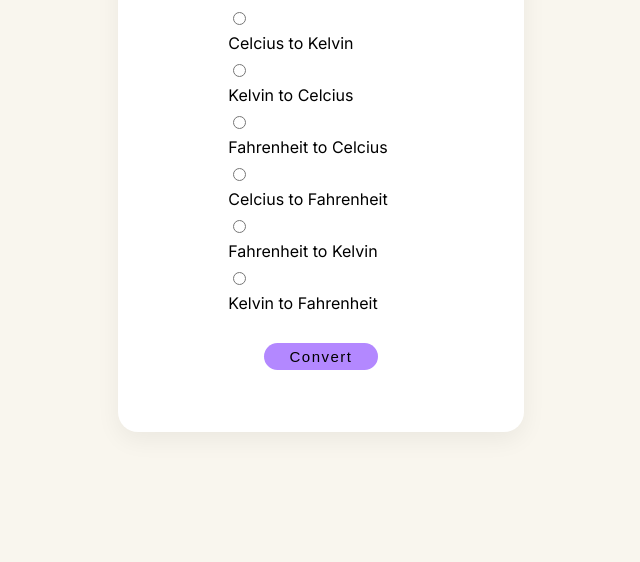
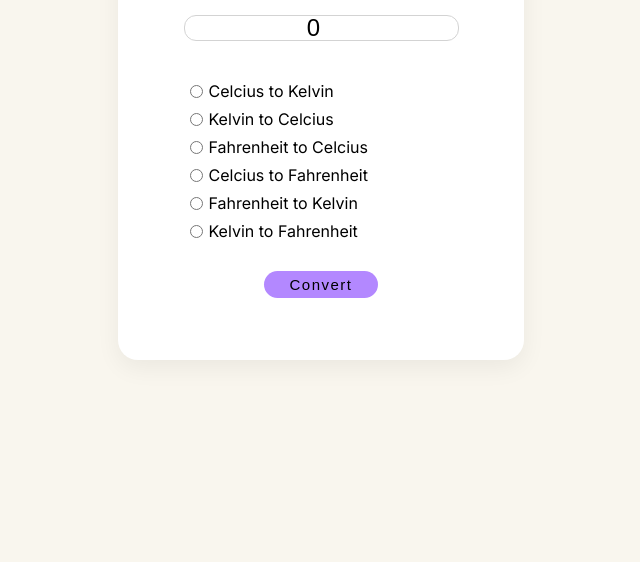
Before and after one commit to 00008moj/contemp, a plain HTML site: page index.html in a window 1280 px wide. Shown: the part 238-800 px from the top of the page, without its empty margins (319-959 px from the left). Drawn offline with Linux system fonts and the light colour scheme.

Commit message:
Update style.css

```diff
--- a/style.css
+++ b/style.css
@@ -10,11 +10,13 @@
   min-height: 100vh;
   transform: translateY(-30px);
 }
+
 body {
   background-color: #f9f6ee;
   font-family: Inter;
   margin: 0;
 }
+
 form {
   text-align: center;
   background-color: #fff;
@@ -25,22 +27,26 @@ form {
   flex-direction: column;
   align-items: center;
   gap: 10px;
+}
 
 .allRadio {
-  display: flex;
-  flex-direction: column;
-  align-items: column;
-  align-items: flex-start;
-  gap: 8px;
-  transform: translateX(-13px);
-  }
+  display: grid;
+  grid-template-columns: 25px 1fr;
+  row-gap: 8px;
+  width: 100%;
+  max-width: 275px;
+}
+
+.allRadio input {
+  margin: 0;
+  align-self: center;
+}
 
 .allRadio label {
-  display: flex;
-  align-items: center;
-  gap: 8px;
-  }
+  text-align: left;
+  align-self: center;
 }
+
 #textBox {
   text-align: center;
   font-size: 1.5em;
```
